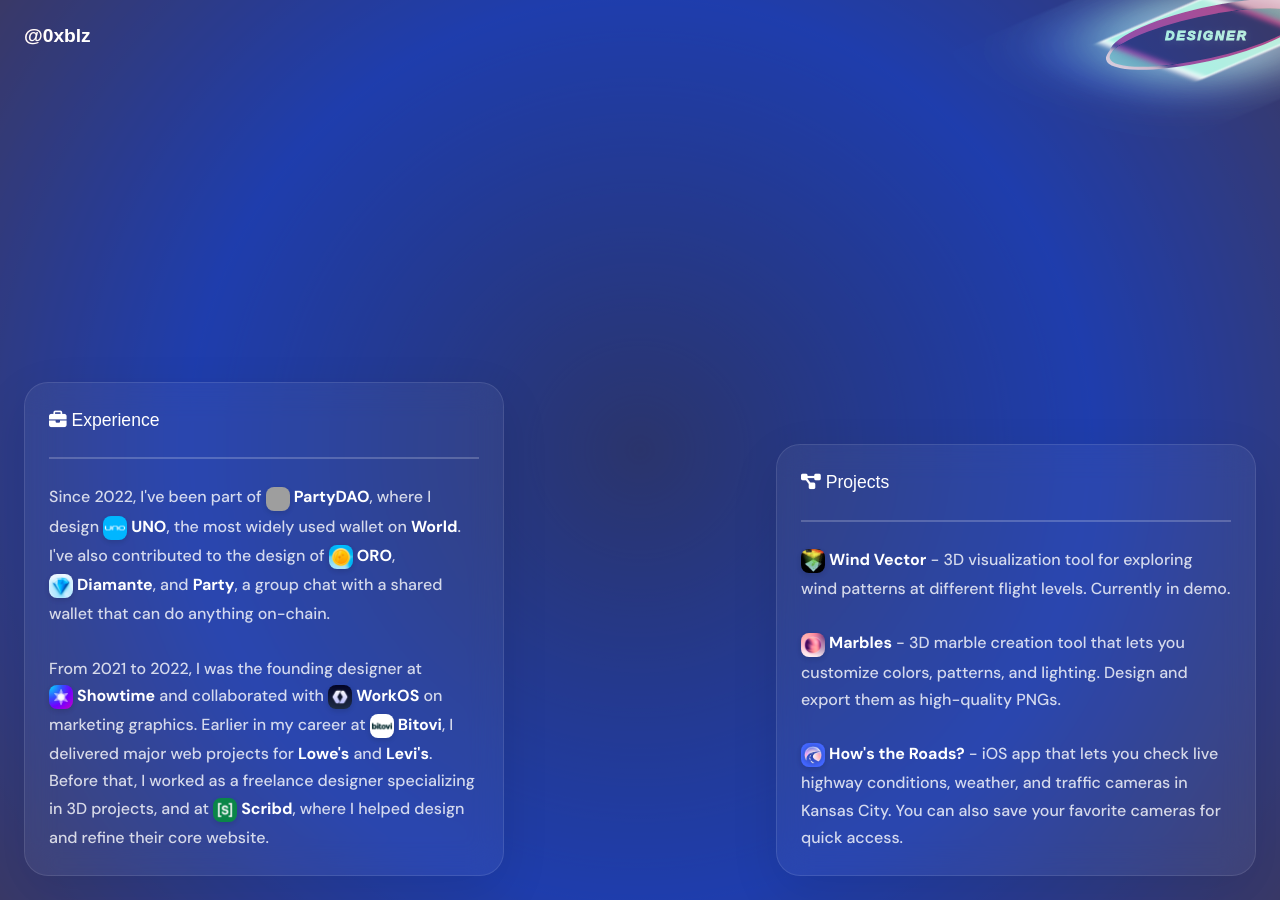
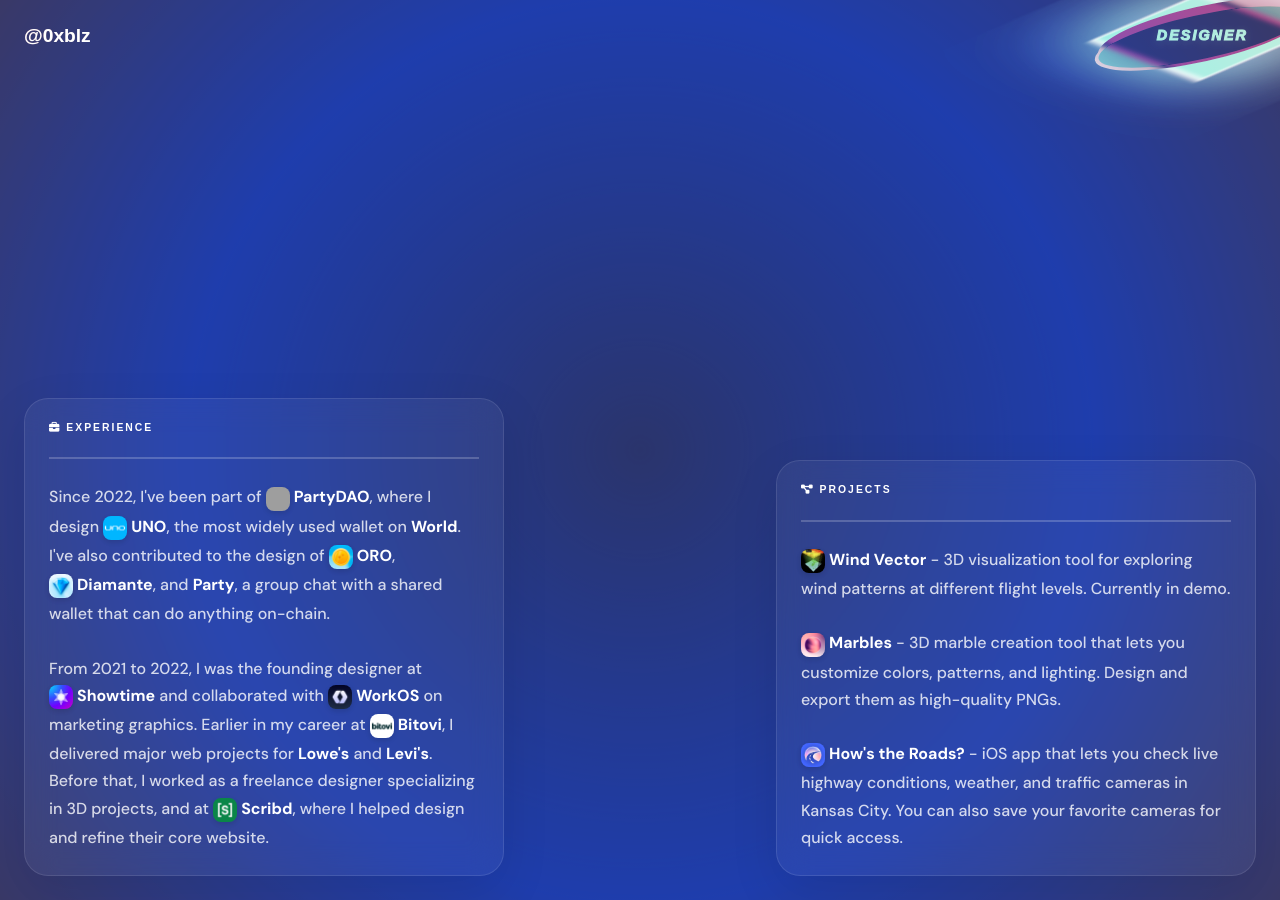
Before and after one commit to 0xblz/blaze-design, a Jekyll site: the page built from index.html, in a window 1280 px wide. Built offline with Jekyll 4.4.1, drawn with Linux system fonts in a browser that asks for light colours; nearby versions of some CDN libraries; some web fonts are replaced; grey boxes are pictures that could not be loaded.

Commit message:
typography

```diff
--- a/_sass/_typography.scss
+++ b/_sass/_typography.scss
@@ -20,7 +20,7 @@
         text-transform: uppercase;
         letter-spacing: 2px;
         font-style: italic;
-        font-size: 0.8rem;
+        font-size: 0.9rem;
         position: relative;
         text-shadow: 0 2px 0.5rem rgba(0, 0, 0, 0.2);
         -webkit-text-stroke-width: 1px;
@@ -60,6 +60,15 @@
     font-size: 1.1rem;
     font-weight: 400;
     line-height: 1.5em;
+}
+
+h3 {
+    font-family: var(--font-secondary);
+    font-size: 0.65rem;
+    font-weight: 700;
+    line-height: 1em;
+    text-transform: uppercase;
+    letter-spacing: 2px;
 }
 
 p {
--- a/index.html
+++ b/index.html
@@ -5,7 +5,7 @@
 ---
 
 <article>
-    <h2><i class="fa-solid fa-briefcase"></i> Experience</h2>
+    <h3><i class="fa-solid fa-briefcase"></i> Experience</h3>
     <hr>
     <p>
         Since 2022, I've been part of <a href="https://x.com/prtyDAO" target="_blank"><img src="/assets/images/partydao.jpg" alt="Wind Vector">PartyDAO</a>, where I design <a href="https://world.org/ecosystem/app_a4f7f3e62c1de0b9490a5260cb390b56" target="_blank"><img src="/assets/images/uno.png" alt="UNO">UNO</a>, the most widely used wallet on <a href="https://world.org/ecosystem" target="_blank">World</a>.
@@ -18,7 +18,7 @@
     </p>
 </article>
 <article>
-    <h2><i class="fa-solid fa-project-diagram"></i> Projects</h2>
+    <h3><i class="fa-solid fa-project-diagram"></i> Projects</h3>
     <hr>
     <p>
         <a href="https://wind.blaze.design" class="window"><img src="/assets/images/wind.jpg" alt="Wind Vector">Wind Vector</a> - 3D visualization tool for exploring wind patterns at different flight levels. Currently in demo.
```
Also changed, not shown: 4 other files.
